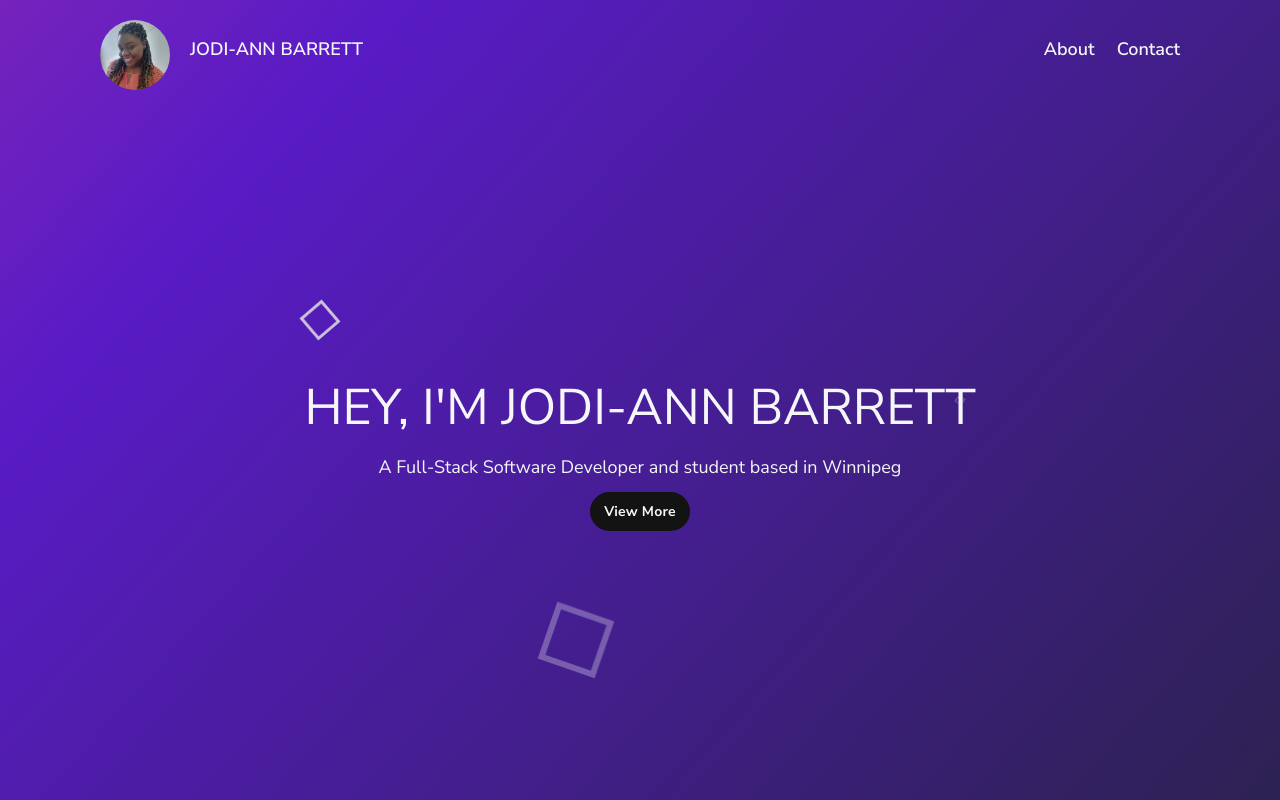
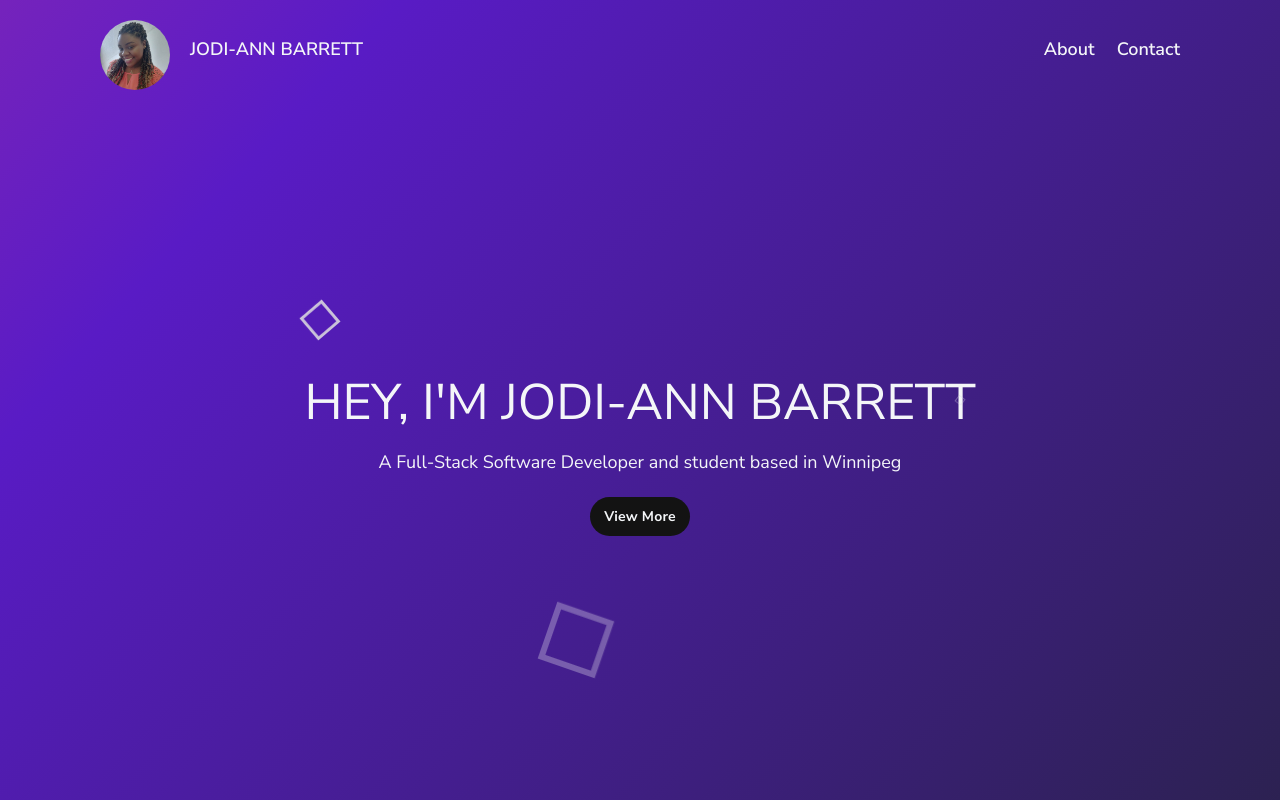
Before and after one commit to moorebarrett-jodiann/moorejodiannc, a plain HTML site: page index.html in a window 1280 px wide. Shown: the top 800 px of the page. Drawn offline with Linux system fonts and the light colour scheme.

Commit message:
Update bio info

```diff
--- a/index.html
+++ b/index.html
@@ -41,7 +41,7 @@
             <div class="container">
                 <div class="bio-container">
                     <div class="biography">
-                        <p class="intro-1">Hey, I'm Jodi-Ann Barrett</p>
+                        <p class="intro-1">Hey, I'm <span>Jodi-Ann Barrett</span></p>
                         <p class="intro-2">A Full-Stack Software Developer and student based in Winnipeg</p>
                         <button>View More</button>
                     </div>
--- a/src/stylesheet/index.css
+++ b/src/stylesheet/index.css
@@ -304,7 +304,7 @@ header h1 {
     text-align: center;
     width: 100px;
     background-color: var(--app-dark-bg);
-    margin-top: 10px;
+    margin-top: 20px;
     padding: 10px 10px;
     font-size: 14px;
     font-weight: 700;
```
